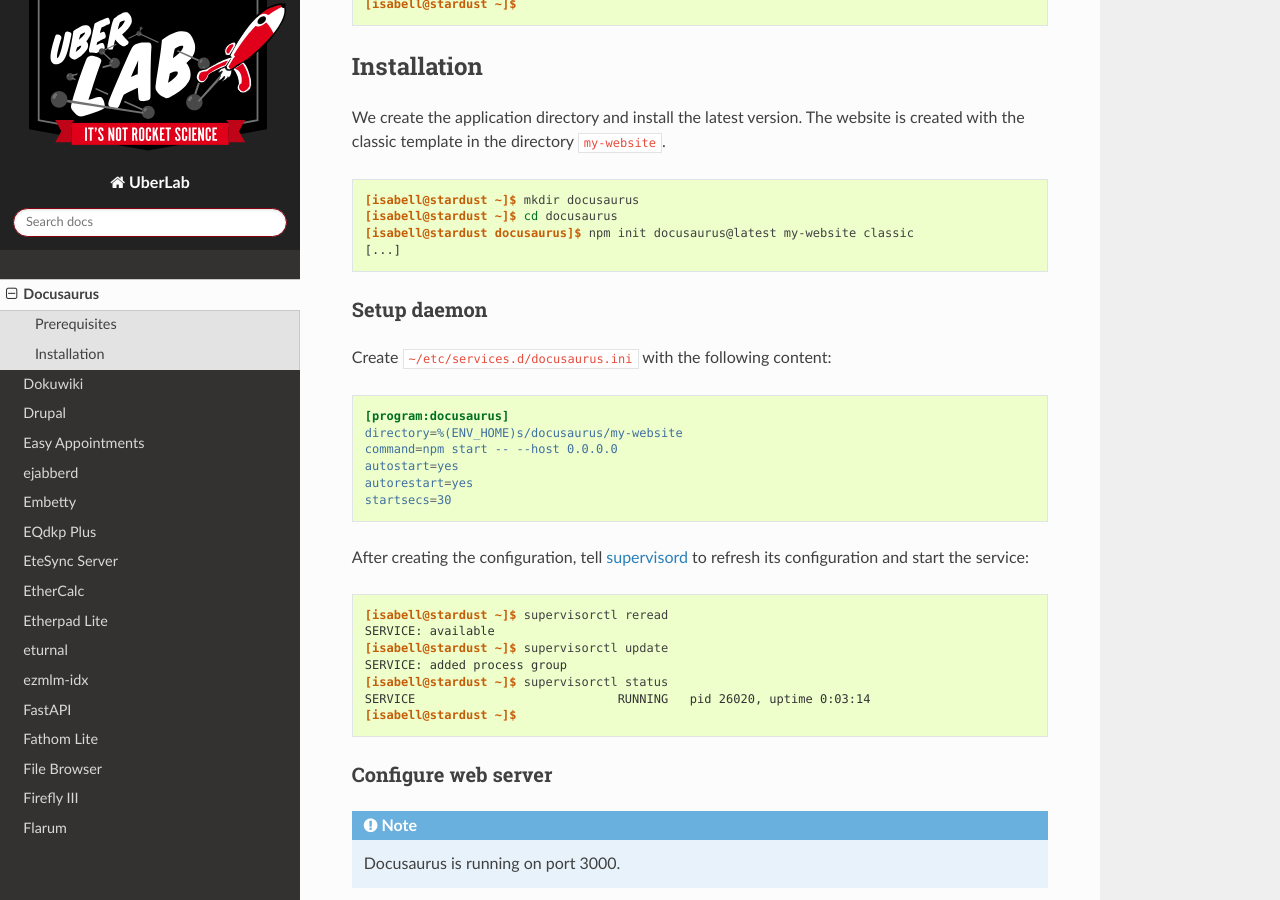
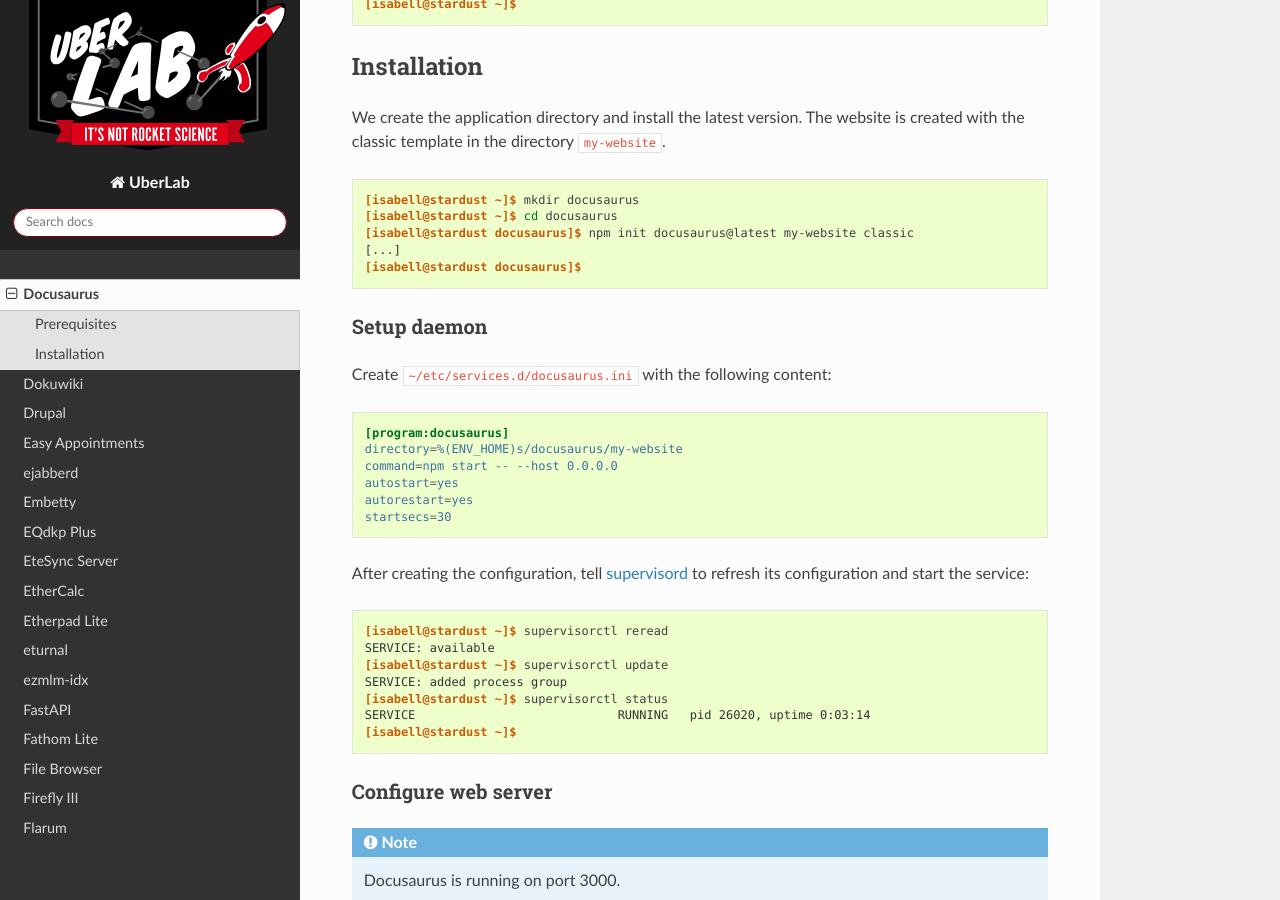
Before and after one commit to Uberspace/lab, a Sphinx documentation site: the page built from source/guide_docusaurus.rst, in a window 1280 px wide and 900 px high, scrolled down 1570 px. Built offline with Sphinx 7.4.7 and the Read the Docs theme 2.0.0, drawn with Linux system fonts in a browser that asks for light colours.

Commit message:
adjust style

```diff
--- a/source/guide_docusaurus.rst
+++ b/source/guide_docusaurus.rst
@@ -56,6 +56,7 @@
  [isabell@stardust ~]$ cd docusaurus
  [isabell@stardust docusaurus]$ npm init docusaurus@latest my-website classic
  [...]
+ [isabell@stardust docusaurus]$
 
 Setup daemon
 ------------
```
